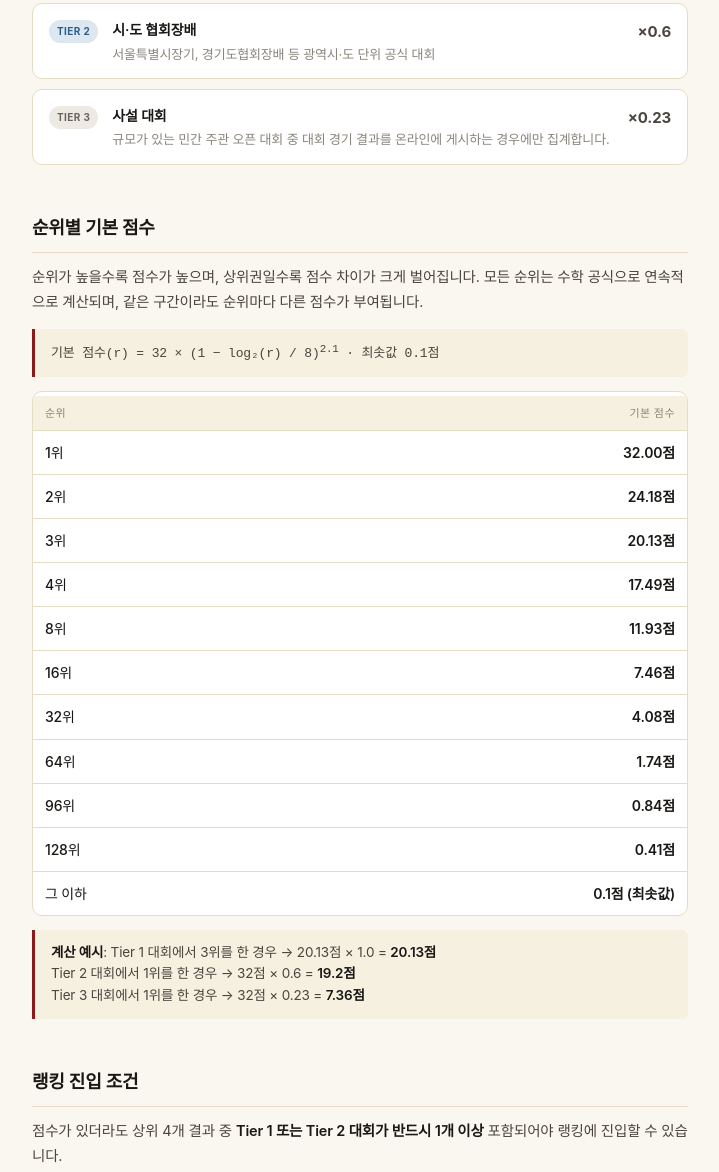
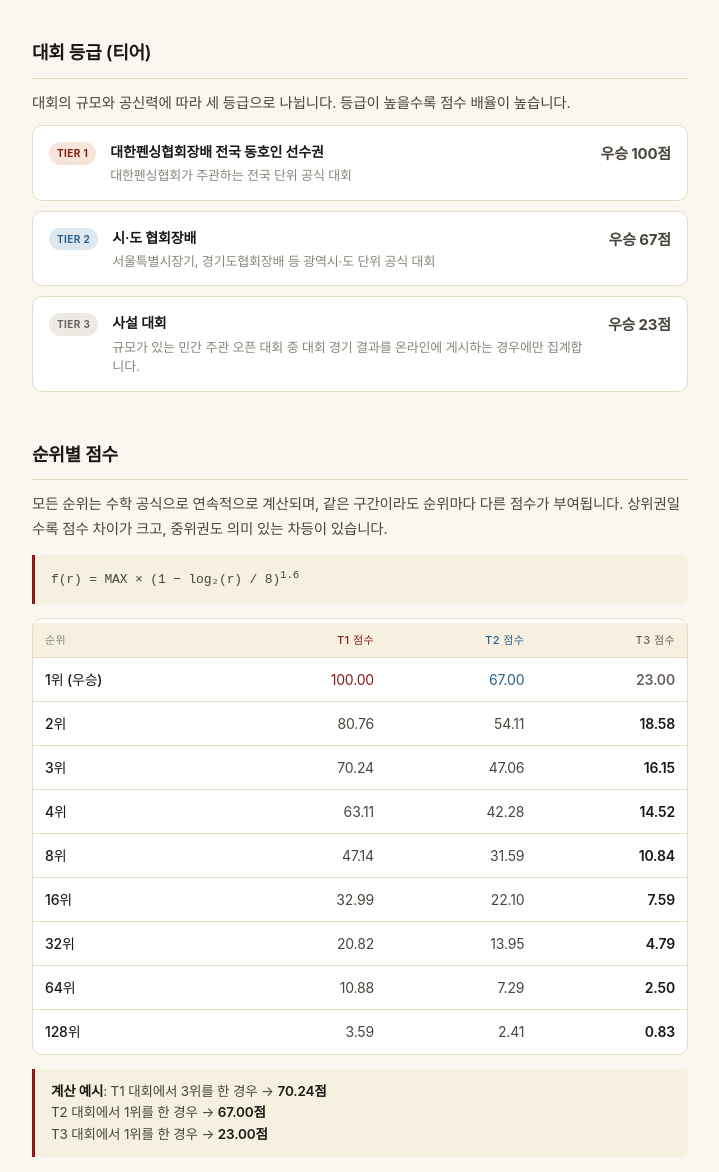
Before and after one commit to kkohaning/fencing-ranking, a plain HTML site: page rules.html in a window 1280 px wide. Shown: the part 1003-2175 px from the top of the page, without its empty margins (280-999 px from the left). Drawn offline with Linux system fonts and the light colour scheme; a web font is replaced by a local one.

Commit message:
Add files via upload

```diff
--- a/rules.html
+++ b/rules.html
@@ -258,6 +258,12 @@ html, body {
     <div style="margin-top:16px;background:var(--accent-soft);border-left:3px solid var(--accent);padding:12px 16px;border-radius:0 6px 6px 0;font-size:13px;color:var(--t1-color);line-height:1.6;">
       이 랭킹은 <strong>동호인들의 자발적인 참여로 운영되는 비공식 집계</strong>입니다. 대한펜싱협회 및 어떠한 공식 기관과도 무관하며, 공식 선발이나 자격 기준으로 활용될 수 없습니다. 테스트 운영 기간 중 랭킹 규칙의 세부 사항은 조정될 수 있습니다.
     </div>
+    <div style="margin-top:10px;background:var(--bg-soft);border-left:3px solid var(--ink-4);padding:12px 16px;border-radius:0 6px 6px 0;font-size:12.5px;color:var(--ink-2);line-height:1.7;">
+      <strong style="color:var(--ink);font-size:12.5px;">[공지] 2026-04-30 랭킹 산출 방식 업데이트 (v2.01)</strong><br>
+      순위별 점수 배분 공식이 개편되었습니다.<br>
+      기존 공식에서 상위권에 지나치게 집중되던 점수 구조를 완화하여 <strong>중위권 선수 간 변별력</strong>을 높였습니다. 또한 단일 대회 고득점보다 <strong>다수 대회 꾸준한 출전</strong>이 유리하게 작용하도록 점수 감소 곡선을 조정하였습니다.<br>
+      대회 등급별 우승 점수도 함께 조정되었습니다 (T1: 32점 → 100점 / T2: 19.2점 → 67점 / T3: 7.36점 → 23점). <strong>T2 대회는 T1 대회의 약 2/3 수준, T3 대회는 T2 대회의 약 1/3 수준</strong>으로 등급 간 격차를 설계하였습니다. 점수 단위가 크게 변경되었으나 이는 스케일 조정이며, 기존 대비 랭킹 순위 변동은 최대 ±7위 수준입니다.
+    </div>
   </header>
 
   <section class="rule-section">
@@ -277,7 +283,7 @@ html, body {
   <section class="rule-section">
     <h2>점수 계산 방식</h2>
     <p>12개월 내 출전한 대회 중 <strong>점수가 높은 상위 4개</strong> 결과만 합산합니다. 5개 이상 출전해도 가장 유리한 4개만 적용됩니다.</p>
-    <p>각 대회의 점수는 <strong>순위별 기본 점수 × 대회 등급 배율</strong>로 계산됩니다.</p>
+    <p>각 대회의 점수는 <strong>대회 등급별 최대점수와 순위</strong>로 계산됩니다. 등급마다 우승 점수가 다르며, 순위가 낮아질수록 점수가 줄어듭니다.</p>
   </section>
 
   <section class="rule-section">
@@ -290,7 +296,7 @@ html, body {
           <div class="tier-info-name">대한펜싱협회장배 전국 동호인 선수권</div>
           <div class="tier-info-desc">대한펜싱협회가 주관하는 전국 단위 공식 대회</div>
         </div>
-        <div class="tier-mult">×1.0</div>
+        <div class="tier-mult">우승 100점</div>
       </div>
       <div class="tier-card">
         <span class="tier-badge t2">TIER 2</span>
@@ -298,7 +304,7 @@ html, body {
           <div class="tier-info-name">시·도 협회장배</div>
           <div class="tier-info-desc">서울특별시장기, 경기도협회장배 등 광역시·도 단위 공식 대회</div>
         </div>
-        <div class="tier-mult">×0.6</div>
+        <div class="tier-mult">우승 67점</div>
       </div>
       <div class="tier-card">
         <span class="tier-badge t3">TIER 3</span>
@@ -306,44 +312,44 @@ html, body {
           <div class="tier-info-name">사설 대회</div>
           <div class="tier-info-desc">규모가 있는 민간 주관 오픈 대회 중 대회 경기 결과를 온라인에 게시하는 경우에만 집계합니다.</div>
         </div>
-        <div class="tier-mult">×0.23</div>
+        <div class="tier-mult">우승 23점</div>
       </div>
     </div>
   </section>
 
   <section class="rule-section">
-    <h2>순위별 기본 점수</h2>
-    <p>순위가 높을수록 점수가 높으며, 상위권일수록 점수 차이가 크게 벌어집니다. 모든 순위는 수학 공식으로 연속적으로 계산되며, 같은 구간이라도 순위마다 다른 점수가 부여됩니다.</p>
+    <h2>순위별 점수</h2>
+    <p>모든 순위는 수학 공식으로 연속적으로 계산되며, 같은 구간이라도 순위마다 다른 점수가 부여됩니다. 상위권일수록 점수 차이가 크고, 중위권도 의미 있는 차등이 있습니다.</p>
     <div class="note" style="margin-top:14px;font-family:monospace;font-size:13px;">
-      기본 점수(r) = 32 × (1 − log₂(r) / 8)<sup>2.1</sup> · 최솟값 0.1점
+      f(r) = MAX × (1 − log₂(r) / 8)<sup>1.6</sup>
     </div>
     <div class="pts-wrap" style="margin-top:14px;">
       <table class="pts-table">
         <thead>
           <tr>
             <th>순위</th>
-            <th style="text-align:right;">기본 점수</th>
+            <th style="text-align:right;color:#8B1A1A;">T1 점수</th>
+            <th style="text-align:right;color:#2D5F8C;">T2 점수</th>
+            <th style="text-align:right;color:#6B6260;">T3 점수</th>
           </tr>
         </thead>
         <tbody>
-          <tr><td class="gold">1위</td><td>32.00점</td></tr>
-          <tr><td>2위</td><td>24.18점</td></tr>
-          <tr><td>3위</td><td>20.13점</td></tr>
-          <tr><td>4위</td><td>17.49점</td></tr>
-          <tr><td>8위</td><td>11.93점</td></tr>
-          <tr><td>16위</td><td>7.46점</td></tr>
-          <tr><td>32위</td><td>4.08점</td></tr>
-          <tr><td>64위</td><td>1.74점</td></tr>
-          <tr><td>96위</td><td>0.84점</td></tr>
-          <tr><td>128위</td><td>0.41점</td></tr>
-          <tr><td>그 이하</td><td>0.1점 (최솟값)</td></tr>
+          <tr><td class="gold">1위 (우승)</td><td style="text-align:right;color:#8B1A1A;">100.00</td><td style="text-align:right;color:#2D5F8C;">67.00</td><td style="text-align:right;color:#6B6260;">23.00</td></tr>
+          <tr><td>2위</td><td style="text-align:right;">80.76</td><td style="text-align:right;">54.11</td><td style="text-align:right;">18.58</td></tr>
+          <tr><td>3위</td><td style="text-align:right;">70.24</td><td style="text-align:right;">47.06</td><td style="text-align:right;">16.15</td></tr>
+          <tr><td>4위</td><td style="text-align:right;">63.11</td><td style="text-align:right;">42.28</td><td style="text-align:right;">14.52</td></tr>
+          <tr><td>8위</td><td style="text-align:right;">47.14</td><td style="text-align:right;">31.59</td><td style="text-align:right;">10.84</td></tr>
+          <tr><td>16위</td><td style="text-align:right;">32.99</td><td style="text-align:right;">22.10</td><td style="text-align:right;">7.59</td></tr>
+          <tr><td>32위</td><td style="text-align:right;">20.82</td><td style="text-align:right;">13.95</td><td style="text-align:right;">4.79</td></tr>
+          <tr><td>64위</td><td style="text-align:right;">10.88</td><td style="text-align:right;">7.29</td><td style="text-align:right;">2.50</td></tr>
+          <tr><td>128위</td><td style="text-align:right;">3.59</td><td style="text-align:right;">2.41</td><td style="text-align:right;">0.83</td></tr>
         </tbody>
       </table>
     </div>
     <div class="note" style="margin-top:14px;">
-      <strong>계산 예시</strong>: Tier 1 대회에서 3위를 한 경우 → 20.13점 × 1.0 = <strong>20.13점</strong><br>
-      Tier 2 대회에서 1위를 한 경우 → 32점 × 0.6 = <strong>19.2점</strong><br>
-      Tier 3 대회에서 1위를 한 경우 → 32점 × 0.23 = <strong>7.36점</strong>
+      <strong>계산 예시</strong>: T1 대회에서 3위를 한 경우 → <strong>70.24점</strong><br>
+      T2 대회에서 1위를 한 경우 → <strong>67.00점</strong><br>
+      T3 대회에서 1위를 한 경우 → <strong>23.00점</strong>
     </div>
   </section>
 
@@ -396,7 +402,7 @@ html, body {
 
   <footer class="foot">
     전국 동호인 펜싱 랭킹 · 규칙은 운영진 판단에 따라 변경될 수 있습니다<br>
-    <span style="font-size:11px;color:var(--ink-4);margin-top:4px;display:inline-block;">규칙 최종 업데이트 2026-04-29</span>
+    <span style="font-size:11px;color:var(--ink-4);margin-top:4px;display:inline-block;">규칙 최종 업데이트 2026-04-30</span>
   </footer>
 
 </div>
```
